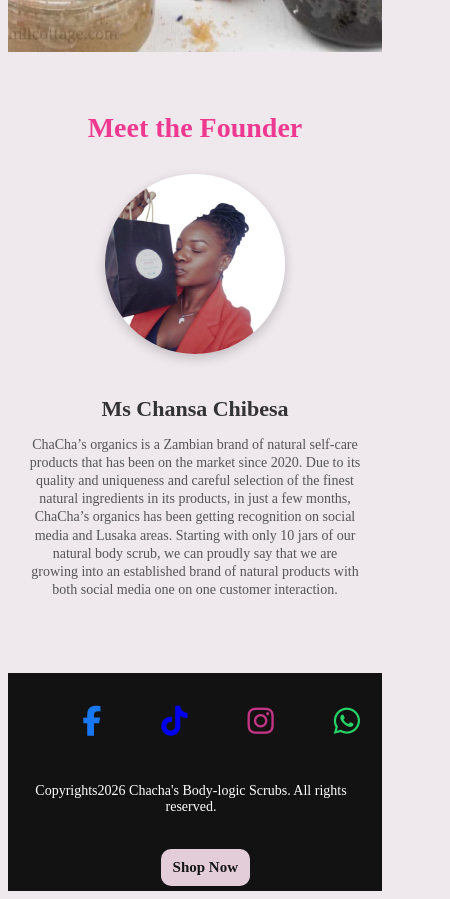
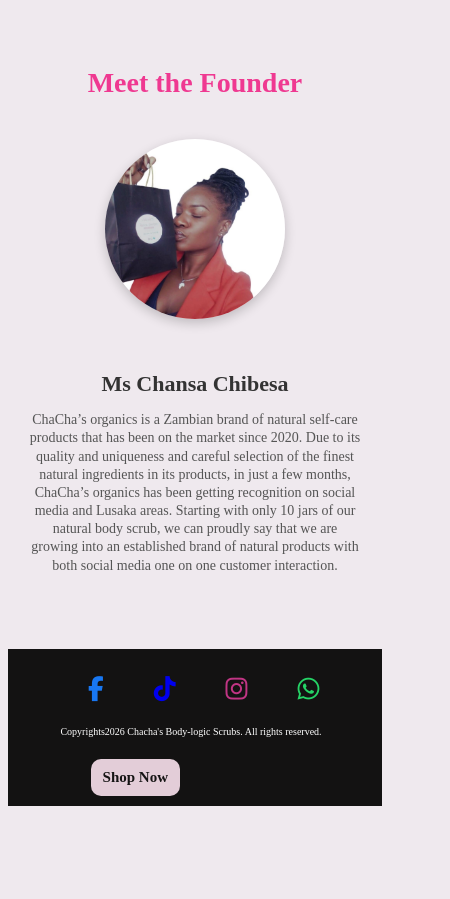
Before and after one commit to Ngowani-lc-dev/Chacha-s-organics-website, a plain HTML site: page index.html in a window 390 px wide. Shown: the part 1917-2816 px from the top of the page, 450 px wide, since content can reach past the window. After the commit the page ends 2731 px from the top, so only its background shows below. Drawn offline with Linux system fonts and the light colour scheme.

Commit message:
Mobile fixes

```diff
--- a/styles.css
+++ b/styles.css
@@ -220,11 +220,6 @@ img {vertical-align: middle;
 }
 
 
-  footer {
-        flex-direction: column;
-        text-align: center;
-        gap: 10px;
-    }
 
     .mySlides img{
       height: 200px;
@@ -353,7 +348,7 @@ footer p{
 @media (max-width: 768px) {
 
   .about-hero {
-    height: 60vh;
+    height: 50vh;
     padding: 20px;
     background-position: top;
   }
@@ -369,7 +364,7 @@ footer p{
   }
 
   .about-hero p {
-    font-size: 15px;
+    font-size: 14px;
     line-height: 1.1;
     margin-bottom: 12px;
   }
@@ -508,8 +503,8 @@ footer p{
   }
 
   #home .topnav a {
-    margin: 6px 12px ;
-    padding: 14px 16px ;
+    margin: 4px 8px ;
+    padding: 2px 4px ;
     border-radius: 6px ;
     font-size: 16px ;
   }
@@ -565,10 +560,11 @@ footer p{
     width: 100% ;
     max-width: 100% ;
     box-sizing: border-box ;
-    padding: 5px 10px ;
+    padding: 2px 4px ;
     text-align: center ;
-    word-wrap: break-word t;
+    word-wrap: break-word ;
     margin-left: 70px;
+    font-size: 10px;
   }
 
   .footer-booking-btn{
@@ -578,18 +574,18 @@ footer p{
   .social-links-container {
     margin-top: 10px;
      display: flex;
-    justify-content: flex-end;
-    padding: 20px 50px;
-    gap: 10px;
+    justify-content: flex-start;
+    padding: 10px 60px;
+    gap: 2px;
 
 }
 
 .social-links-container a {
 
-     font-size: 30px;
-    transition: 0.3s ease;
-  margin-left: 10px;
-  margin-right: 40px;
+  font-size: 25px;
+  transition: 0.3s ease;
+  margin-left: 18px;
+  margin-right: 30px;
 }
 
 }
@@ -616,11 +612,10 @@ footer p{
     position: static;
     margin-left: 0;
     font-size: 12px;
-    padding: 10px;
     text-align: center;
      margin-top: 4px;
     line-height: 1.3;
-     padding: 6px 8px;
+     padding: 4px 6px;
   }
 
   /* Adjust slide number text */
@@ -649,8 +644,58 @@ footer p{
 
   }
 
-   #home .overlay-text {
-    padding: 50px 10px 20px 10px;
-    font-size: 16px;
+
+
+}
+
+@media (max-width: 768px) {
+
+  /* Make body content centered */
+  body, html {
+    text-align: center;
   }
+
+  /* Center all sections */
+  section {
+    display: flex;
+    flex-direction: column;
+    align-items: center;
+    justify-content: center;
+    padding: 10px;
+  }
+
+  /* Center headings */
+  h1, h2, h3, h4 {
+    text-align: center;
+    margin-left: 0;
+    margin-right: 0;
+  }
+
+  /* Center paragraphs */
+  p {
+    text-align: center;
+  }
+
+  /* Center images outside slideshow */
+  img {
+    max-width: 100%;
+    height: auto;
+    margin: 10px auto;
+    display: block;
+  }
+
+  /* Center links, buttons */
+  a, button {
+    display: inline-block;
+    text-align: center;
+    margin: 5px auto;
+  }
+
+  /* Optional: center lists */
+  ul, ol {
+    padding-left: 0;
+    text-align: center;
+    list-style-position: inside;
+  }
+
 }
```
